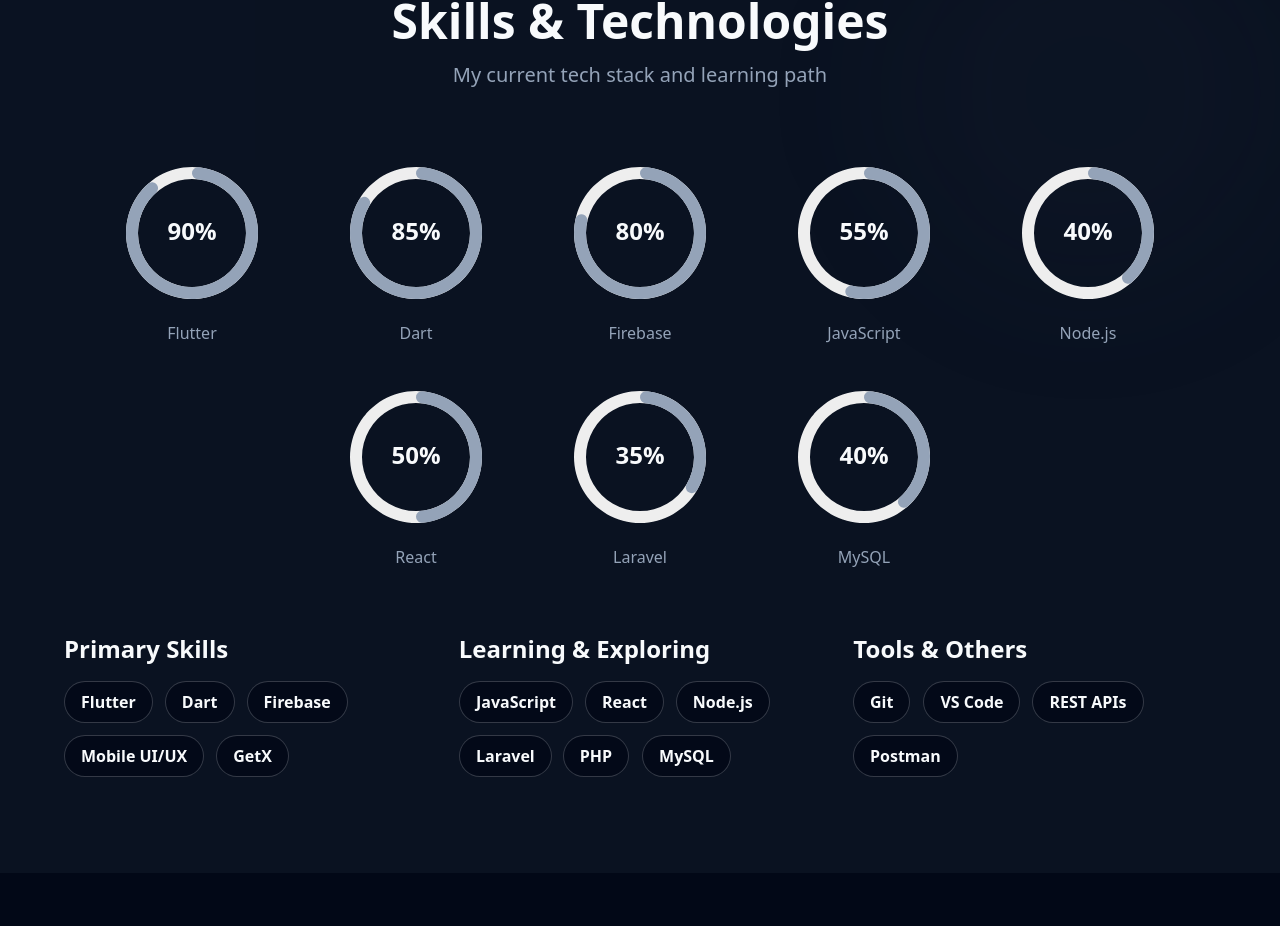
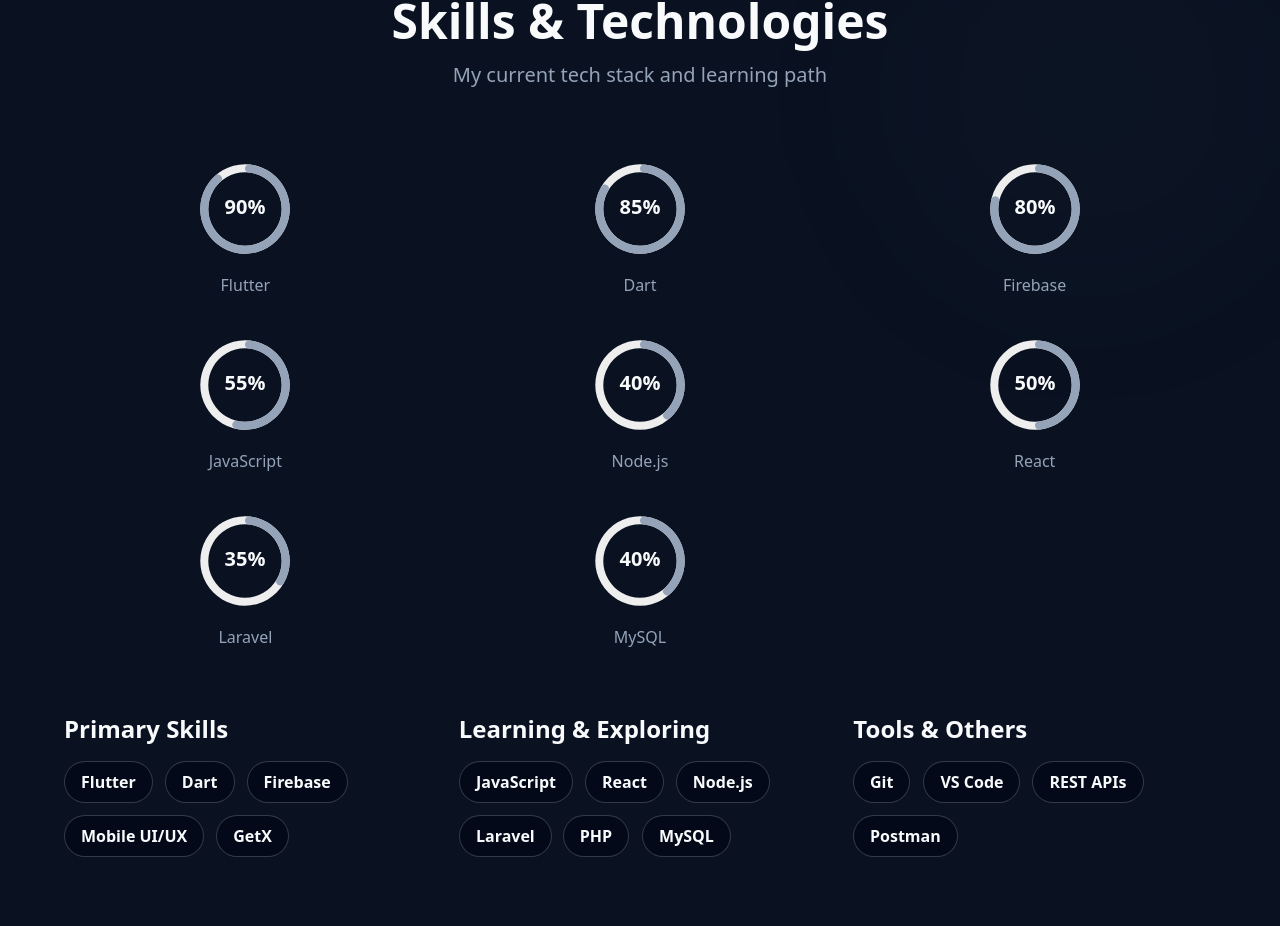
Before and after one commit to zas-nishat/zas-portfolio, a React (Vite) app: page / in a window 1280 px wide. Shown: the part 1619-2545 px from the top of the page. Built offline with nearby package versions, Linux system fonts and the light colour scheme.

Commit message:
2 circular bar showing

```diff
--- a/src/components/CircularProgress.tsx
+++ b/src/components/CircularProgress.tsx
@@ -25,7 +25,7 @@
   const data = [{ name, value: animatedProgress }];
 
   return (
-    <div className="flex flex-col items-center w-36 h-36 md:w-48 md:h-48">
+    <div className="flex flex-col items-center w-28 h-28 md:w-36 md:h-36">
       <ResponsiveContainer width="100%" height="100%">
         <RadialBarChart
           innerRadius="80%"
@@ -48,7 +48,7 @@
             y="50%"
             textAnchor="middle"
             dominantBaseline="middle"
-            className="fill-foreground text-lg md:text-2xl font-bold"
+            className="fill-foreground text-md md:text-xl font-bold"
           >
             {`${Math.round(animatedProgress)}%`}
           </text>
--- a/src/components/Skills.tsx
+++ b/src/components/Skills.tsx
@@ -44,7 +44,7 @@
           </p>
         </div>
 
-        <div className="flex flex-wrap justify-center gap-8 mb-16">
+        <div className="grid grid-cols-2 md:grid-cols-3 gap-8 mb-16 justify-items-center">
           {progressSkills.map((skill, index) => (
             <div
               key={skill.name}
```
